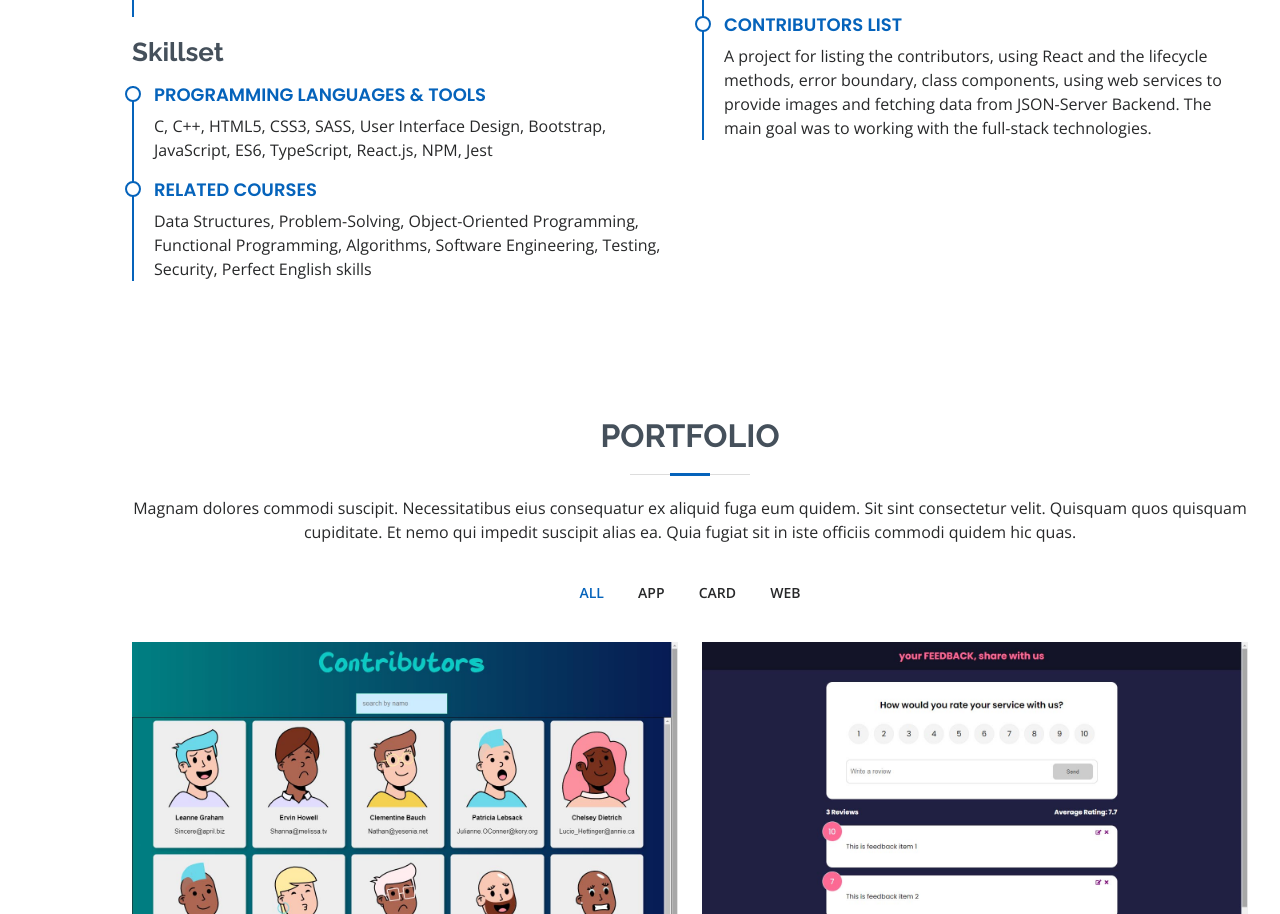
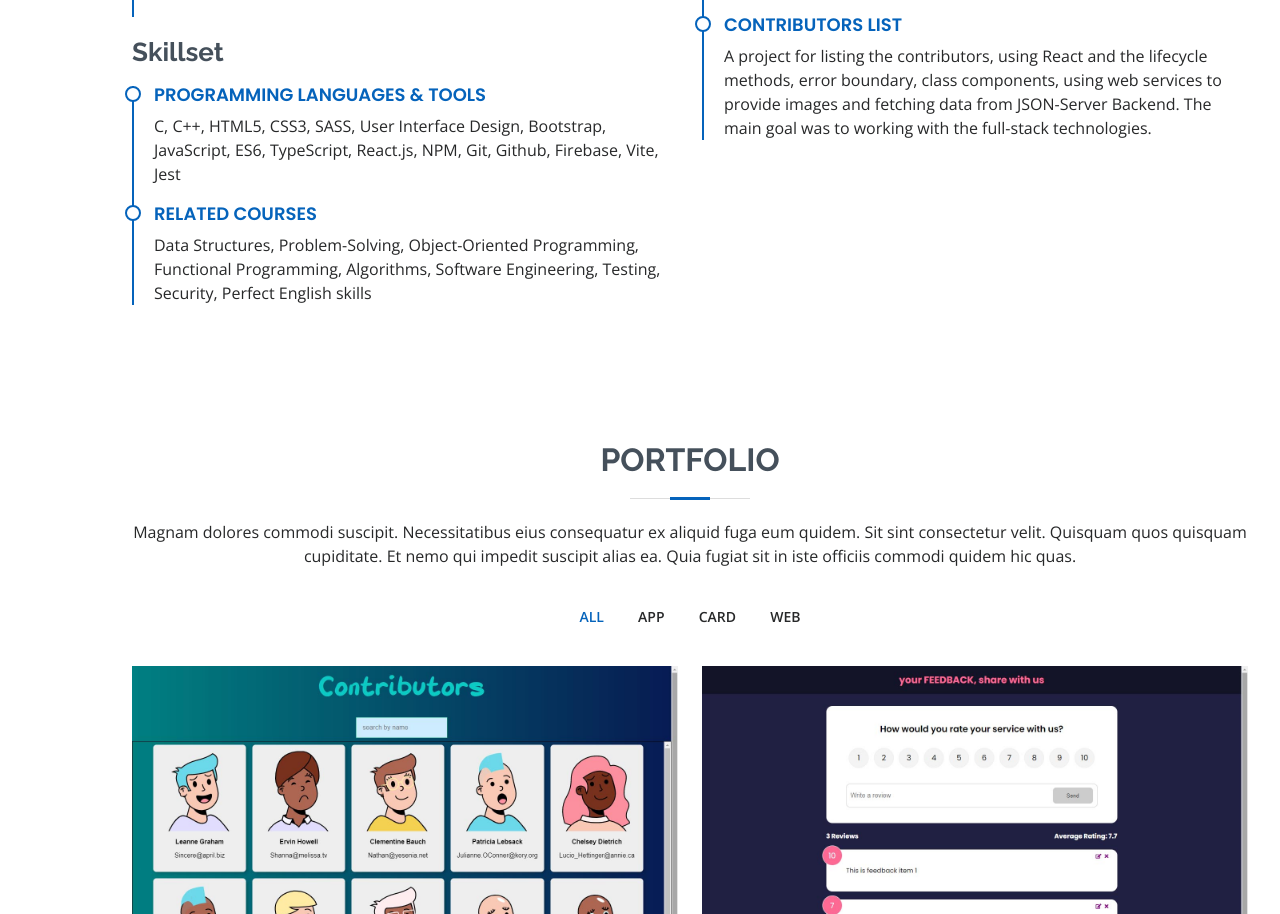
Before and after one commit to xaphaniafox/resume, a plain HTML site: page index.html in a window 1280 px wide. Shown: the part 2108-3022 px from the top of the page. Drawn offline with nearby package versions, Linux system fonts and the light colour scheme.

Commit message:
updating the Skillset of Resume section

```diff
--- a/index.html
+++ b/index.html
@@ -155,7 +155,7 @@
               <!-- <h5>2015 - 2016</h5> -->
               <!-- <p><em></em></p> -->
               <p>C, C++, HTML5, CSS3, SASS, User Interface Design, Bootstrap, JavaScript,
-                ES6, TypeScript, React.js, NPM, Jest</p>
+                ES6, TypeScript, React.js, NPM, Git, Github, Firebase, Vite, Jest</p>
             </div>
             <div class="resume-item">
               <h4>Related Courses</h4>
```
